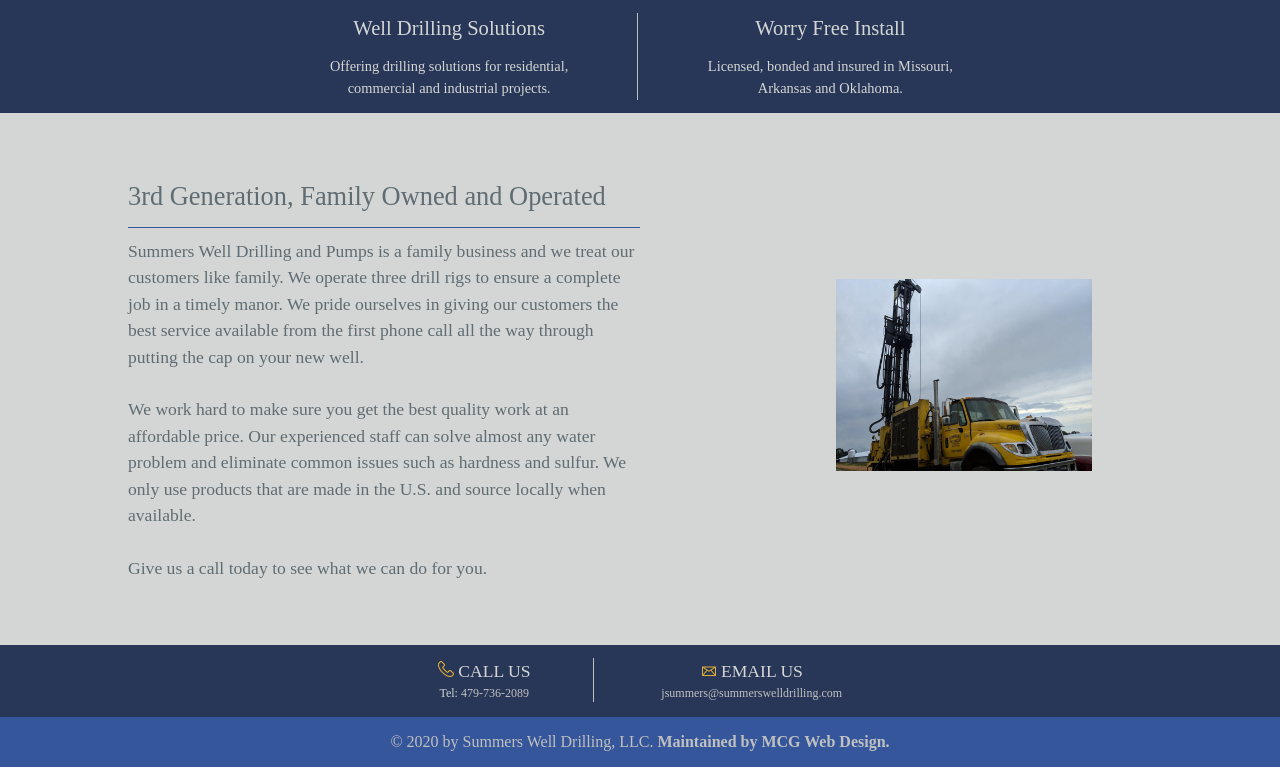
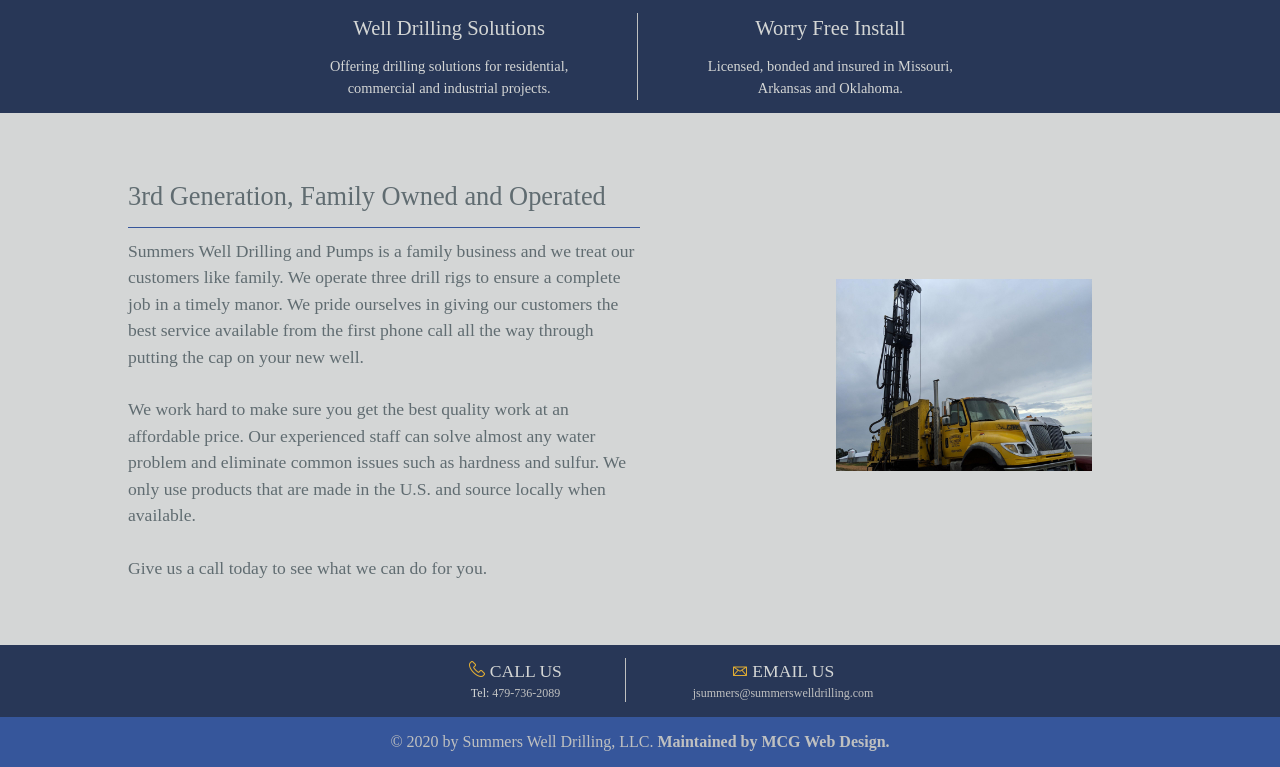
Before and after one commit to jamess999888/SummersDrilling, a Jekyll site: the page built from index.md, in a window 1280 px wide. Shown: the part 622-1389 px from the top of the page. Built offline with Jekyll 4.4.1, drawn with Linux system fonts in a browser that asks for light colours; our own code applies the rules of GitHub Pages for plain Markdown files.

Commit message:
adding left padding to contact info footer

```diff
--- a/css/style.css
+++ b/css/style.css
@@ -832,6 +832,10 @@ a:hover {
     border-right: 1px solid #BFC0C0;
 }
 
+.contact-info-footer-item {
+    margin-left: 5%;
+}
+
 @media screen and (min-width: 64em) {
     .site-footer {
         font-size: 1rem
```
